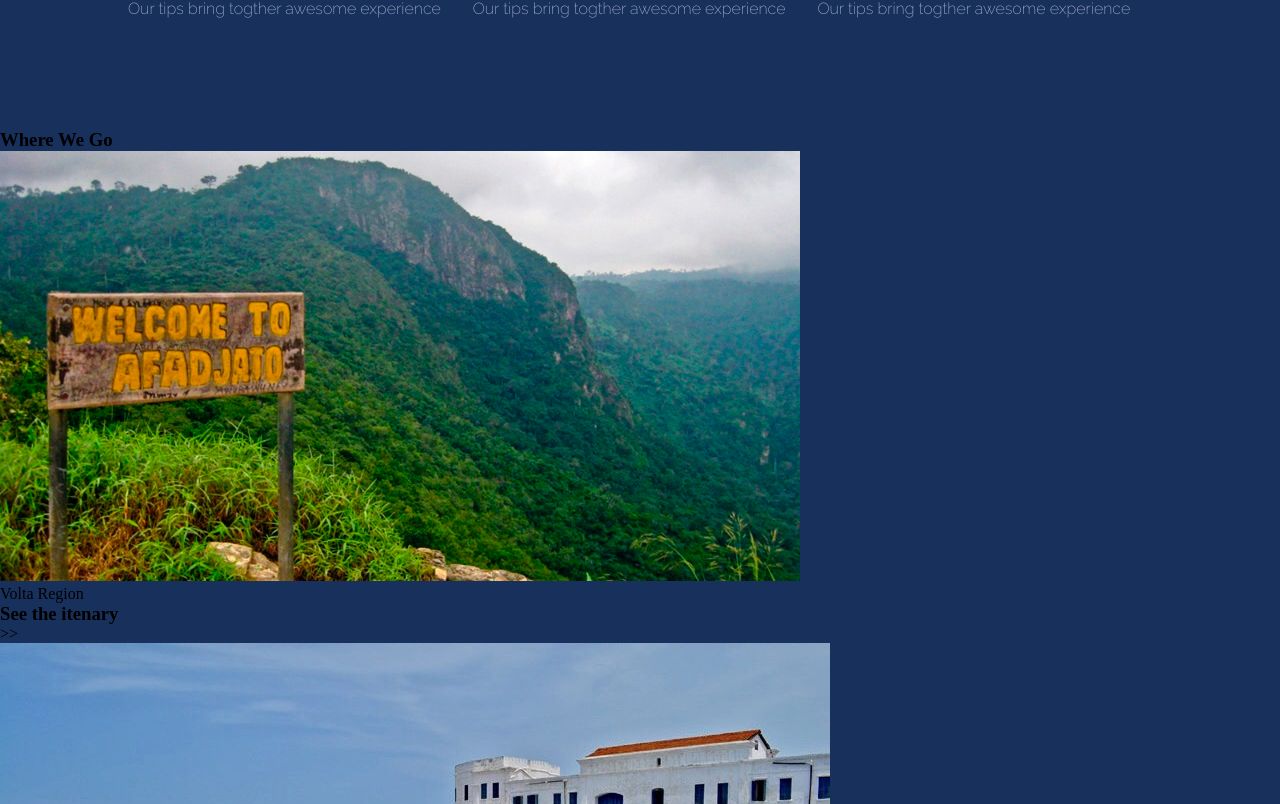
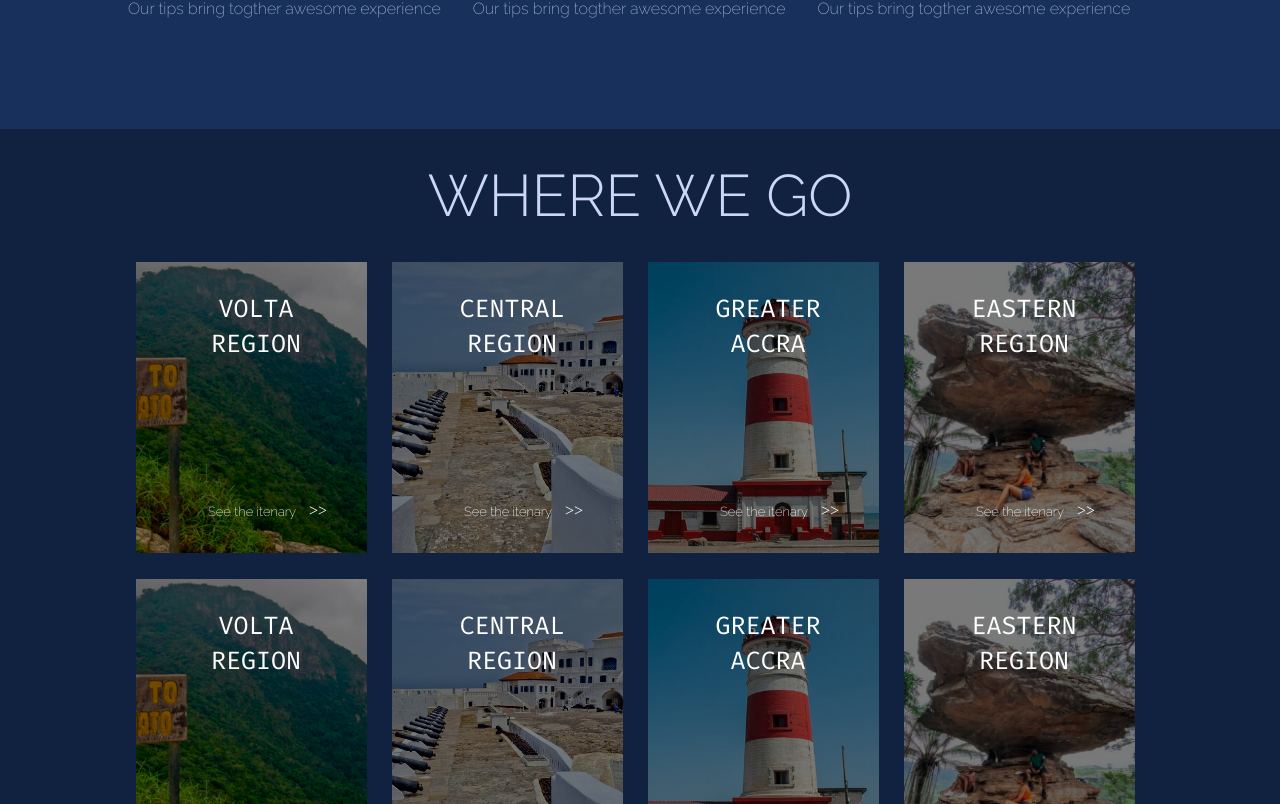
Before and after one commit to Baah-Danso-Kenneth/Next-Onyx-tour, a Next.js app: page / in a window 1280 px wide. Shown: the part 1336-2140 px from the top of the page. Built offline with nearby package versions, Linux system fonts and the light colour scheme.

Commit message:
crafted the where go section with appropriate images and styles to be desirable

```diff
--- a/src/scss/components/_card.scss
+++ b/src/scss/components/_card.scss
@@ -46,3 +46,77 @@ h6{
 }
 
 }
+
+
+.destination-container{
+    width:240px;
+height:300.6px;
+position:relative;
+cursor:pointer;
+
+    &::after {
+    content: '';
+    position: absolute;
+    top: 0;
+    left: 0;
+    width: 230.7px;
+    height: 290.6px;
+    background-color: rgba(0, 0, 0, 0.5);
+    pointer-events: none;
+    transition: background-color 0.5s ease;
+  }
+
+  &:hover::after{
+   background-color:rgba(0,0,0,0.3);
+  }
+
+  .destination-img{
+    position:relative;
+    img{
+        width:230.7px;
+        height:290.6px;
+        object-fit:cover;
+    }
+
+        >p{
+    position:absolute;
+    top:10%;
+    left:50%;
+    transform:translate(-50%);
+    z-index:50;
+    font-size:25px;
+    word-wrap:break-word;
+    color: #fff;
+    text-align:center;
+    text-transform:uppercase;
+    font-family:var(--slug_fira);
+    line-height:35px;
+    }
+
+
+  }
+.destination-statement{
+    position:absolute;
+    top:80%;
+    color:#fff;
+    left:30%;
+
+    display:flex;
+    align-items:center;
+    z-index:50;
+
+    >h3{
+        font-weight:200;
+        font-size:13px;
+        font-family: var(--slug_way);
+    }
+
+    >p{
+        margin-left:0.8rem;
+        font-weight:200;
+    }
+
+}
+
+
+}
--- a/src/scss/index.scss
+++ b/src/scss/index.scss
@@ -4,3 +4,4 @@
 @import 'sections/landingPage/hero';
 @import 'sections/landingPage/whatWeDo';
 @import 'sections/landingPage/kindword';
+@import 'sections/landingPage/whereWeGo';
--- a/src/scss/sections/landingPage/_index.scss
+++ b/src/scss/sections/landingPage/_index.scss
@@ -1,3 +1,4 @@
 @import 'hero';
 @import 'whatWeDo';
 @import 'kindword';
+@import 'whereWeGo';
--- /dev/null
+++ b/src/scss/sections/landingPage/_whereWeGo.scss
@@ -0,0 +1,28 @@
+.we-go-container{
+    height: 130vh;
+    background-color: var(--plum-violet);
+    .we-go-element{
+    @include max-width;
+
+    .title{
+        padding: 2rem;
+        text-align: center;
+        font-family: var(--slug_way);
+        font-size: var(--txtHero);
+        color: var(--light-slate);
+
+        h3{
+        font-weight: 300;
+        text-transform: uppercase;
+        }
+    }
+    }
+
+    .where-we-go-flex{
+       display: flex;
+       flex-wrap: wrap;
+       justify-content: center;
+       align-items: center;
+       gap:1rem;
+    }
+}
--- a/src/sections/landingpage/WhereWeGo.tsx
+++ b/src/sections/landingpage/WhereWeGo.tsx
@@ -21,15 +21,17 @@ function WhereWeGo() {
 ]
 
   return (
-    <div>
+    <div className='we-go-container'>
+      <div className="we-go-element">
        <div className="title">
           <h3>Where We Go</h3>
         </div>
 
-        <div className="where-go-flex">
+        <div className="where-we-go-flex">
           {destinationInfo.map(({name, src, itenary, icon},index)=>(
             <DestinationCard key={index} name={name} src={src} itenary={itenary} icon={icon}/>
           ))}
+        </div>
         </div>
     </div>
   )
```
